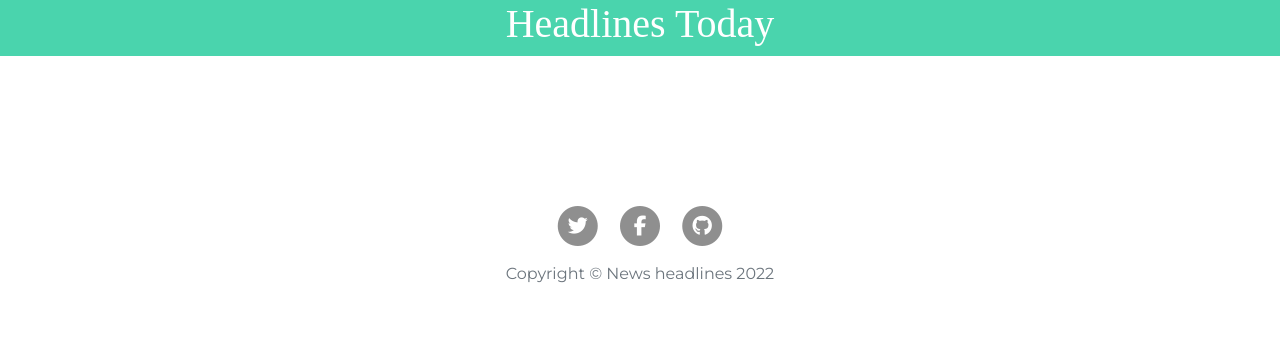
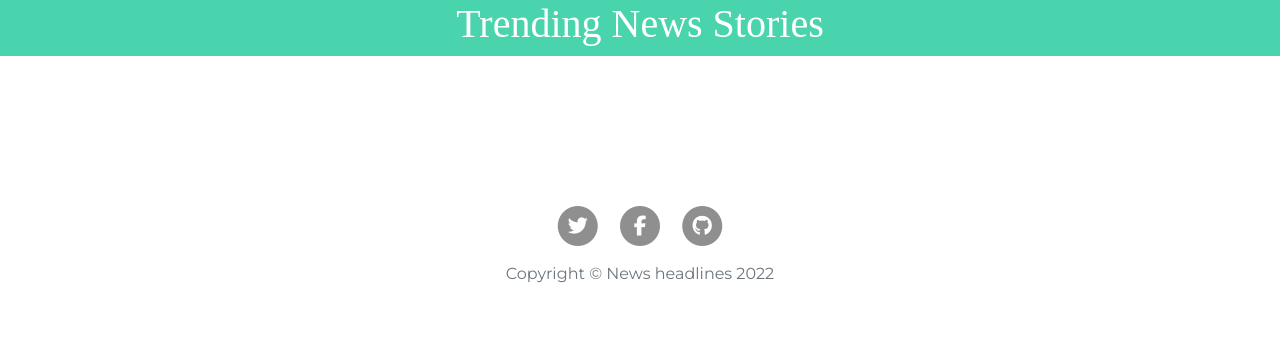
Before and after one commit to ayanbhardwaj/headlines-api, a Flask app: page / in a window 1280 px wide. Shown: the top 351 px of the page. Run offline with Flask 2, Linux system fonts and the light colour scheme; data that the repository does not hold is empty; some libraries are stand-ins or nearby versions.

Commit message:
Change header

```diff
--- a/static/css/styles.css
+++ b/static/css/styles.css
@@ -1,6 +1,6 @@
 body {
   font-family: Montserrat;
-  text-align: center;
+  text-align: justify;
 }
 
 h1, h2, h3, h4, h5, h6 {
--- a/templates/aus_news.html
+++ b/templates/aus_news.html
@@ -31,7 +31,7 @@
       <div class="row">
         <div class="col-lg-8 col-md-10 mx-auto">
           <div class="site-heading">
-            <h1>Headlines Today</h1>
+            <h1>Trending News Stories</h1>
           </div>
         </div>
       </div>
--- a/templates/index.html
+++ b/templates/index.html
@@ -31,7 +31,7 @@
       <div class="row">
         <div class="col-lg-8 col-md-10 mx-auto">
           <div class="site-heading">
-            <h1>Headlines Today</h1>
+            <h1>Trending News Stories</h1>
           </div>
         </div>
       </div>
```
